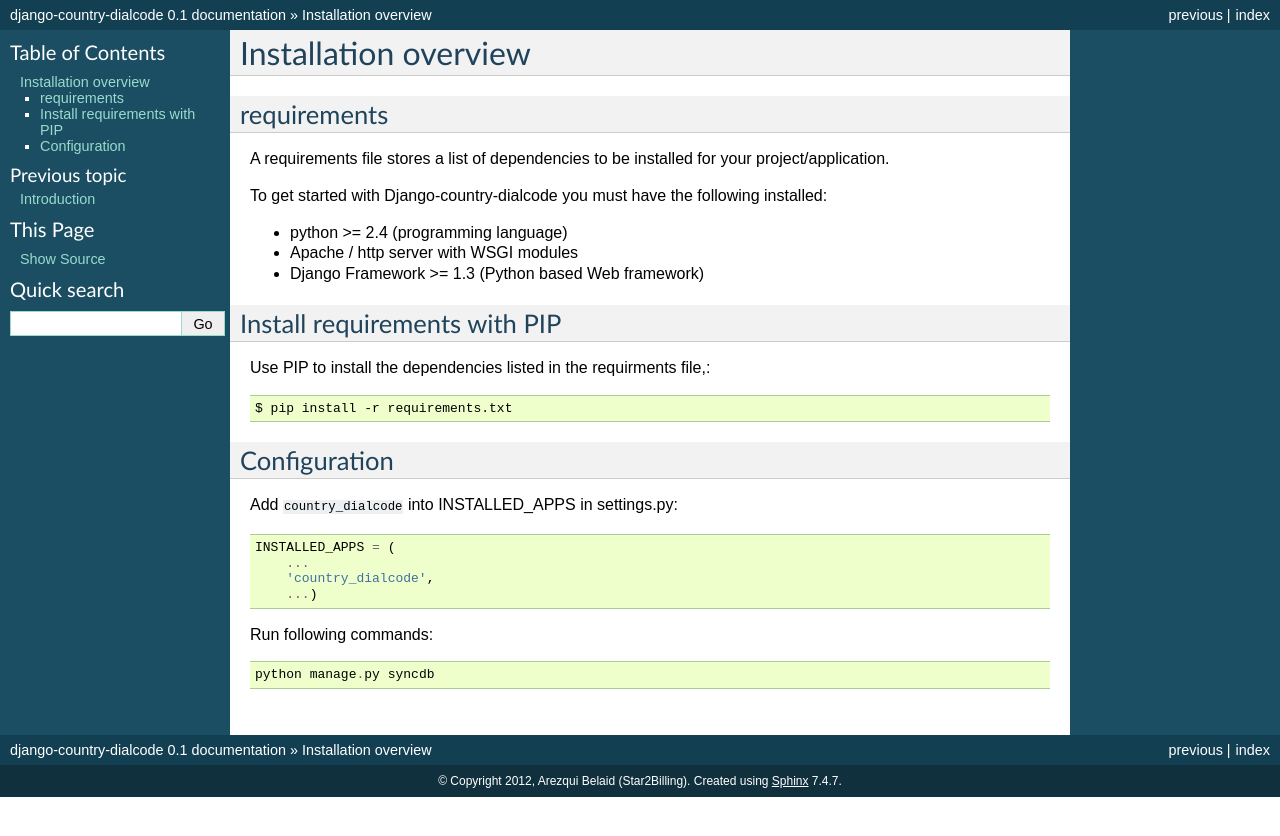
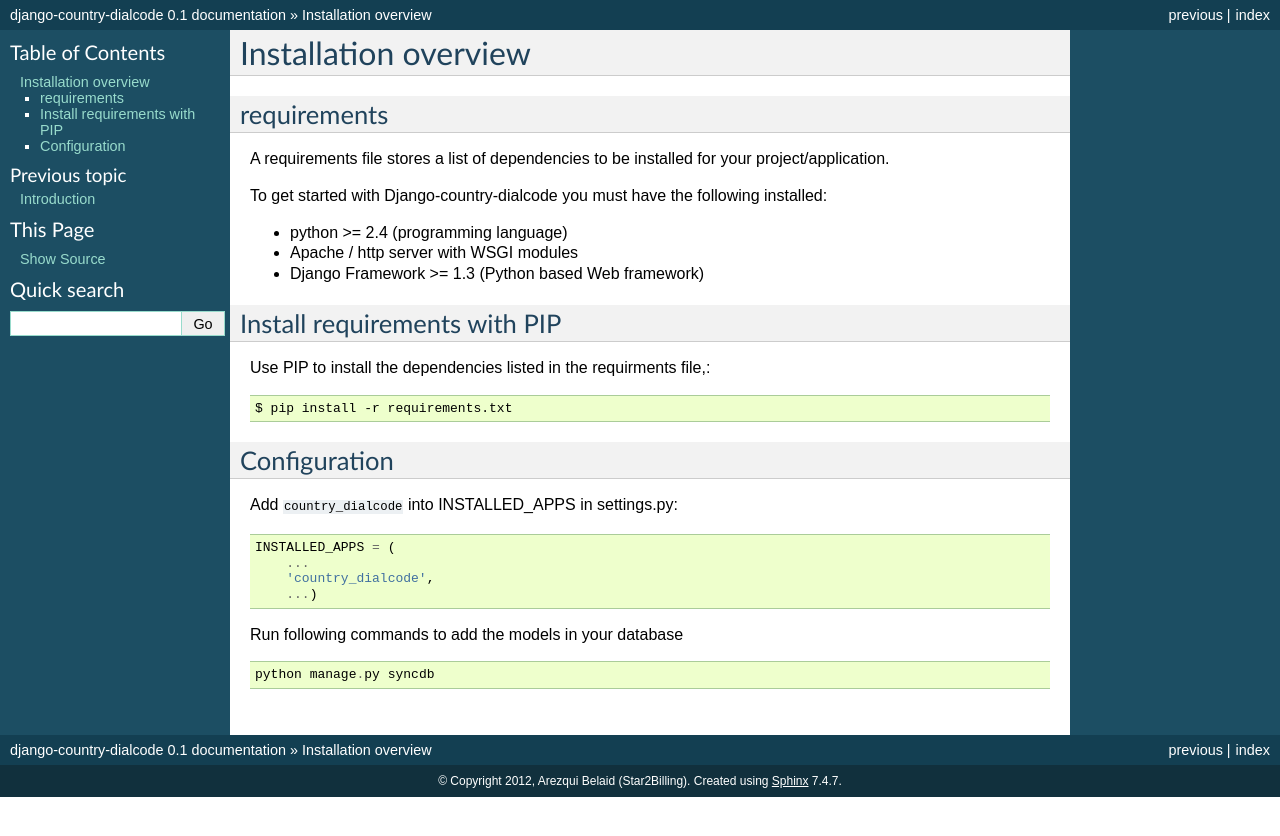
Before and after one commit to Star2Billing/django-country-dialcode, a Sphinx documentation site: the page built from docs/source/installation-overview.rst, in a window 1280 px wide. Shown: the top 836 px of the page. Built offline with Sphinx 7.4.7, drawn with Linux system fonts in a browser that asks for light colours; pages that are not in the unit, such as notebooks, are missing from menus.

Commit message:
update doc

```diff
--- a/docs/source/installation-overview.rst
+++ b/docs/source/installation-overview.rst
@@ -41,6 +41,6 @@
         ...)
 
 
-Run following commands::
+Run following commands to add the models in your database ::
 
     python manage.py syncdb
```
